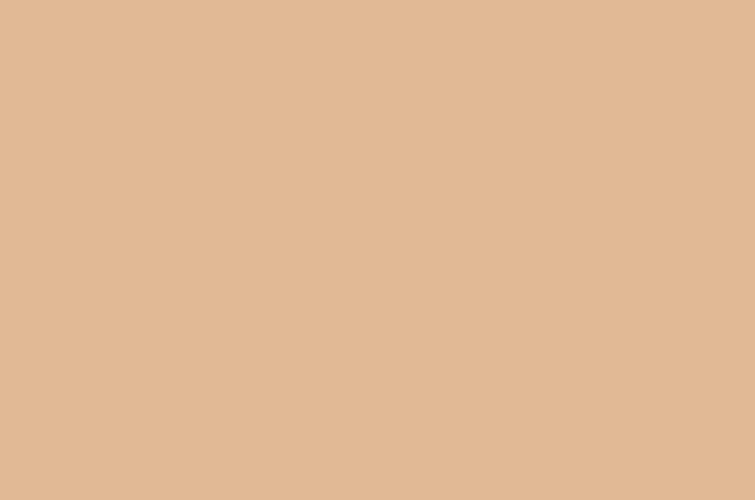
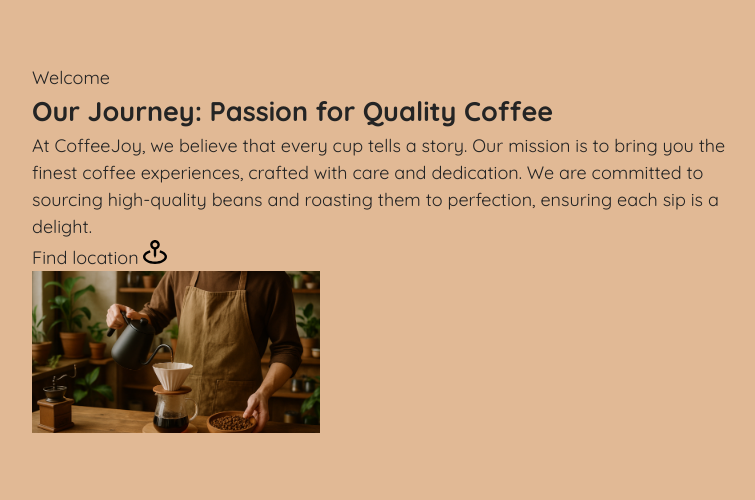
Before and after one commit to lisaVecher/project-group-4-, a plain HTML site: page index.html in a window 1280 px wide. Shown: the whole page, without its empty margins (256-1011 px from the left). Drawn offline with nearby package versions, Linux system fonts and the light colour scheme; a web font is replaced by a local one.

Commit message:
Deploying to gh-pages from @ lisaVecher/project-group-4-@246ce66b29c2f35ace768951c8c5bb212825f2a8 🚀

```diff
--- a/index.html
+++ b/index.html
@@ -22,7 +22,33 @@
 
   <main>
 
-
+    <section id="about-us" class="section">
+    <div class="container welcome-container">
+        <div class="welcome-tablet-container">
+            <div class="welcome-heading-container">
+                <p class="welcome-first-p">Welcome</p>
+                <h2 class="welcome-heading">Our Journey: Passion for Quality Coffee</h2>
+            </div>
+            <div class="welcome-txt-btn-container">
+                <p class="welcome-second-p">At CoffeeJoy, we believe that every cup tells a story. Our mission is to
+                    bring you the finest coffee
+                    experiences, crafted with care and dedication. We are committed to sourcing high-quality beans
+                    and
+                    roasting them to perfection, ensuring each sip is a delight.</p>
+                <div class="welcome-btn-box">
+                    <a href="#location" class="welcome-btn">
+                        <span class="welcome-span">Find location</span>
+                        <svg class="welcom-icon" width="24" height="24">
+                            <use href="/project-group-4-/assets/sprite-CZYUy0-i.svg#icon-geo2"></use>
+                        </svg>
+                    </a>
+                </div>
+            </div>
+        </div>
+        <img loading=" lazy" srcset="/project-group-4-/assets/img2-DKpuMqia.jpg 1x, /project-group-4-/assets/img2@2x-e7TWwbF0.jpg 2x" src="/project-group-4-/assets/img2-DKpuMqia.jpg"
+            alt="Man pours cofee into a cup" width="288" class="welcom-img">
+    </div>
+</section>
 
 
 
```
Also changed, not shown: assets/img2-DKpuMqia.jpg (added), assets/sprite-CZYUy0-i.svg (added), 1 other file.
